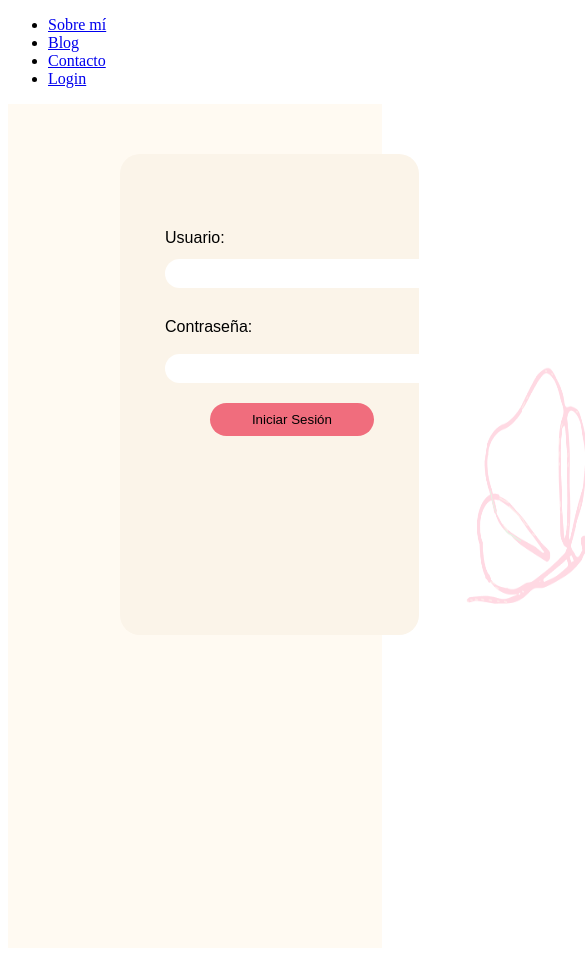
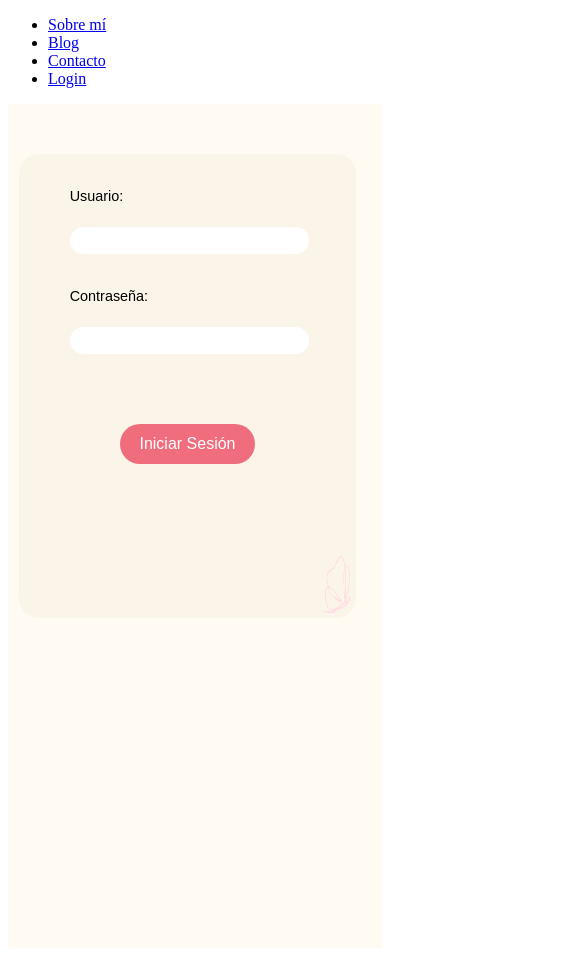
Before and after one commit to blancaden/migueldcastro_frontend, a React (Vite) app: page /login in a window 390 px wide. Shown: the top 956 px of the page, 585 px wide, since content can reach past the window. Built offline with nearby package versions, Linux system fonts and the light colour scheme.

Commit message:
responsive corte 480 moviles

```diff
--- a/src/components/AdminLogin/AdminLogin.css
+++ b/src/components/AdminLogin/AdminLogin.css
@@ -13,16 +13,11 @@
    margin-left: 30%;
    margin-top: 50px;
    border-radius: 20px;
-   /* display: flex;
-   /* flex-direction: column;
-   /* justify-content: center;
-   /* align-items: center;  */
-
 }
 
 
 .container-formlgn .input-group1 #input-name {
-    margin-top: 4%;
+    margin-top: 7%;
     margin-left: 15%;
     width: 329px;
     height: 27px;
@@ -33,7 +28,7 @@
 
 .container-formlgn .input-group2 #input-pw{
     margin-left: 15%;
-    margin-top: 6%;
+    margin-top: 7%;
     width: 329px;
     height: 27px;
     border-radius: 52.5px;
@@ -43,7 +38,7 @@
 .container-formlgn #labl-user{
     display: flex;
     width: 70px;
-    margin-top: 25%;
+    margin-top: 10%;
     margin-left: 15%;
     font-family:'Poppins', sans-serif;
 
@@ -60,13 +55,14 @@
 
 }
 
-.iniciar-sesiónbtn {
+.content-form .iniciar-sesionbtn{
     margin-top: 20% ;
     margin-left: 30%;
     width: 164px;
     height: 33px;
     border-radius: 52.5px;
     border: none;
+    color: white;
     background-color: #F06D7D;
 
 }
@@ -81,28 +77,59 @@
 
 }
 
-/* Estilos para dispositivos móviles */
-@media (max-width: 768px) {
-    .container-formlgn {
-        width: 80%; /* Utiliza un ancho del 80% del contenedor padre */
+@media only screen and (max-width: 480px) {
+     .container-gralformLogin{
+
+        width: 100%;
+        background-color:#FFFAF2;
+
     }
+    .container-formlgn{
 
-    .iniciar-sesiónbtn {
-        margin-top: 20px; /* Ajusta el margen superior */
+       width: 90%;
+       height: 55%;
+       margin-left: 3%;
+       margin-right: -47px;
+
     }
+    .container-formlgn .input-group1 #input-name {
 
-    .image-container .login-image {
-        max-width: 200px; /* Reduce el ancho máximo de la imagen */
+        width: 70%;
+        height: 25px;
+
     }
+    .container-formlgn #labl-user{
+        font-size: 90%;
+
+    }
+    .container-formlgn .input-group2 #input-pw{
+        width: 70%;
+        height: 25px;
+    }
+    .container-formlgn #labl-pw{
+        font-size: 90%;
+
+    }
+   .content-form .iniciar-sesionbtn{
+    width: 40%;
+    height: 40px;
+    margin-top: 70px;
+    margin-left: 30%;
+    border-radius: 52.5px;
+    border: none;
+    font-family:'Poppins', sans-serif;
+    font-size: 100%;
+    color: white;
+    background-color: #F06D7D;
+   }
+   .image-container .login-image{
+
+    display: flex;
+    margin-top: 660%;
+    width: 50%;
+    height: 9%;
+    margin-left: 20%;
+
 }
 
-/* Estilos para dispositivos móviles */
-@media (max-width: 480px) {
-    .container-formlgn {
-        width: 80%; /* Utiliza un ancho del 90% del contenedor padre */
-    }
-
-    .image-container .login-image {
-        max-width: 150px; /* Reduce aún más el ancho máximo de la imagen */
-    }
 }
--- a/src/components/AdminLogin/AdminLogin.jsx
+++ b/src/components/AdminLogin/AdminLogin.jsx
@@ -49,7 +49,9 @@ const AdminLogin = ({ onLogin, onLogout, isAuthenticated }) => {
                 required
               />
             </div>
-            <button className='iniciar-sesiónbtn' type="submit">Iniciar Sesión</button>
+            <div>
+            <button className='iniciar-sesionbtn' type="submit">Iniciar Sesión</button>
+            </div>
           </form>
         </div>
       ) : (
--- a/src/views/privateViews/AdminLoginView.css
+++ b/src/views/privateViews/AdminLoginView.css
@@ -1,5 +1,15 @@
 .msj-error-red .error-message{
-    margin-top: -50vh;
-    margin-left: 34%;
+    margin-top: -56vh;
+    margin-left: 35%;
     color: red;
 }
+
+@media only screen and (max-width: 480px) {
+    .msj-error-red .error-message{
+        margin-top: -61vh;
+        margin-left: 15%;
+        color: red;
+    }
+
+
+}
```
